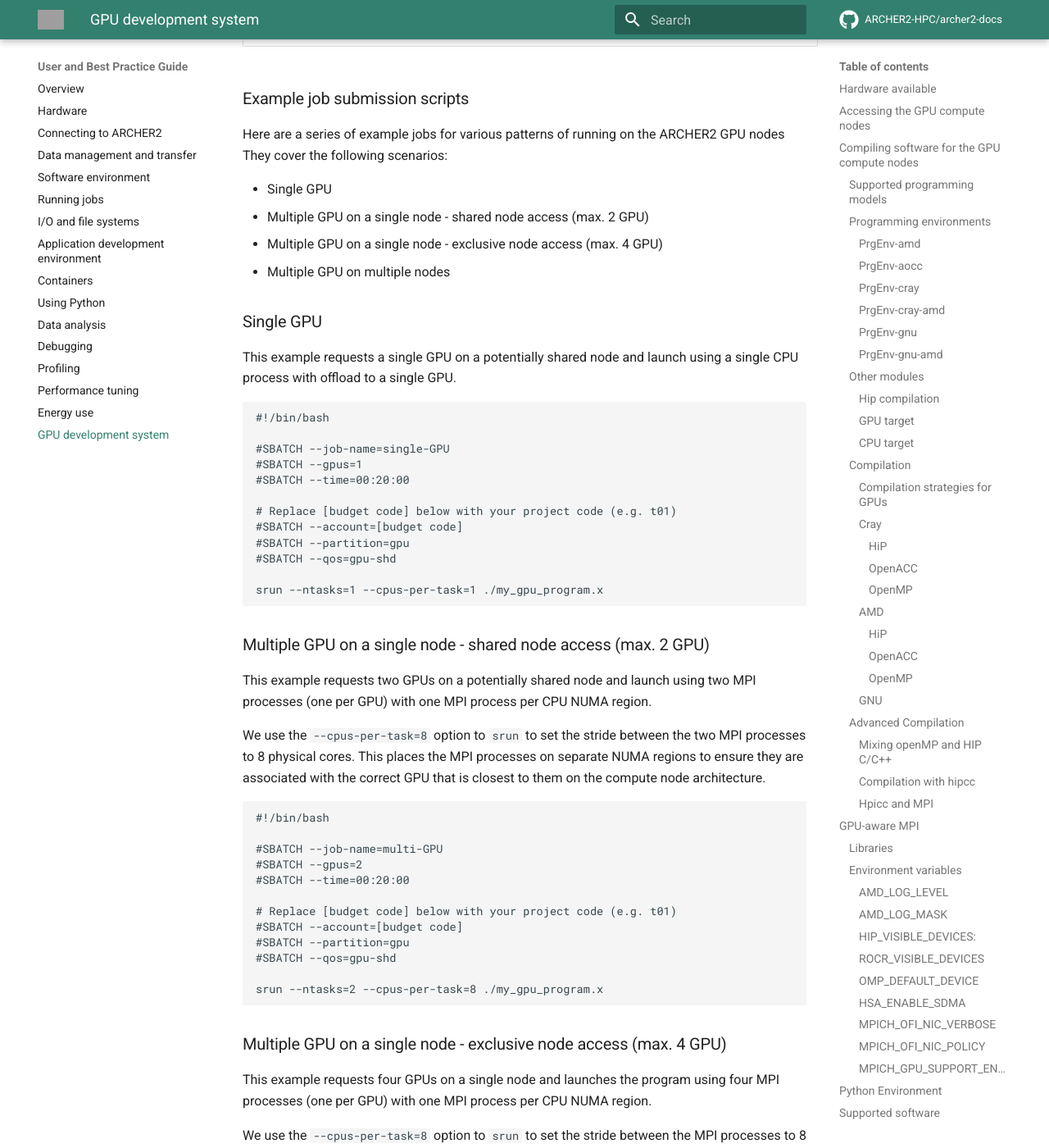
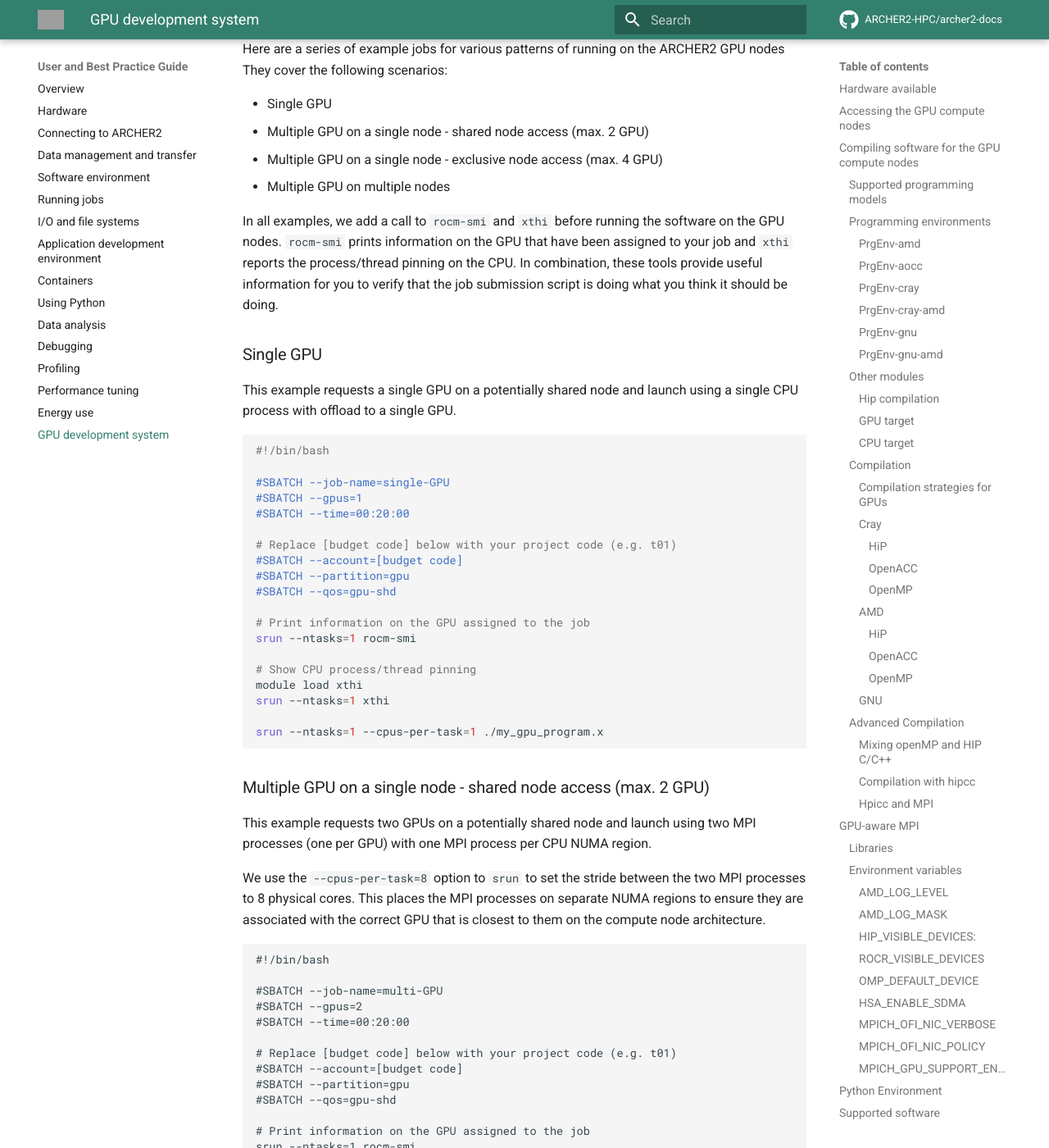
Before and after one commit to ARCHER2-HPC/archer2-docs, an MkDocs documentation site: the page built from docs/user-guide/gpu.md, in a window 1280 px wide and 1400 px high, scrolled down 9251 px. Shown: the whole window at 82% size. Built offline with MkDocs 1.6.1 and Material for MkDocs 9.7.7, drawn with Linux system fonts in a browser that asks for light colours; comment, search, counter and statistics services are not loaded; some of the changed text lies outside the part shown; grey boxes are pictures that could not be loaded.

Commit message:
Updates job scripts to use rocm-smi and xthi

````diff
--- a/docs/user-guide/gpu.md
+++ b/docs/user-guide/gpu.md
@@ -353,7 +350,10 @@
 
 ## Supported software
 
-The ARCHER2 GPU service is intended for code development, testing and experimentation and will not have supported centrally installed versions of codes as is supported for the ARCHER2 compute nodes. However some builds are being made available to users by members of CSE to under a best effort approach to support the community.
+The ARCHER2 GPU development platform is intended for code development, testing and
+experimentation and will not have supported centrally installed versions of modelling and
+simpulation software as for the wider ARCHER2 service. However, some builds are being made
+available to users by members of CSE to under a best effort approach to support the community.
 
 Codes that have modules targetting GPUs are:
 
@@ -370,7 +370,6 @@
 	As there are 4 GPUs per node, each GPU is associated with 1/4 of the
 	resources of the node, i.e., 8 of 32 physical cores and roughly 128 GiB
 	of the total 512 GiB host memory.
-
 
 Allocations of host resources are made pro-rata. For example, if 2 GPUs
 are requested, `sbatch` will allocate 16 cores and around 256 GiB of host
@@ -417,12 +416,18 @@
 - Multiple GPU on a single node - exclusive node access (max. 4 GPU)
 - Multiple GPU on multiple nodes
 
+In all examples, we add a call to `rocm-smi` and `xthi` before running the software on
+the GPU nodes. `rocm-smi` prints information on the GPU that have been assigned to your
+job and `xthi` reports the process/thread pinning on the CPU. In combination, these tools
+provide useful information for you to verify that the job submission script is doing what
+you think it should be doing.
+
 ### Single GPU
 
 This example requests a single GPU on a potentially shared node and launch using a single CPU
 process with offload to a single GPU.
 
-```
+```slurm
 #!/bin/bash
 
 #SBATCH --job-name=single-GPU
@@ -433,6 +438,13 @@
 #SBATCH --account=[budget code]
 #SBATCH --partition=gpu
 #SBATCH --qos=gpu-shd
+
+# Print information on the GPU assigned to the job
+srun --ntasks=1 rocm-smi
+
+# Show CPU process/thread pinning
+module load xthi
+srun --ntasks=1 xthi
 
 srun --ntasks=1 --cpus-per-task=1 ./my_gpu_program.x
 ```
@@ -458,6 +470,13 @@
 #SBATCH --account=[budget code]
 #SBATCH --partition=gpu
 #SBATCH --qos=gpu-shd
+
+# Print information on the GPU assigned to the job
+srun --ntasks=1 rocm-smi
+
+# Show CPU process/thread pinning
+module load xthi
+srun --ntasks=2 --cpus-per-task=8 xthi
 
 srun --ntasks=2 --cpus-per-task=8 ./my_gpu_program.x
 ```
@@ -485,6 +504,13 @@
 #SBATCH --account=[budget code]
 #SBATCH --partition=gpu
 #SBATCH --qos=gpu-exc
+
+# Print information on the GPU assigned to the job
+srun --ntasks=1 rocm-smi
+
+# Show CPU process/thread pinning
+module load xthi
+srun --ntasks=4 --cpus-per-task=8 xthi
 
 srun --ntasks=4 --cpus-per-task=8 ./my_gpu_program.x
 ```
@@ -516,6 +542,18 @@
 #SBATCH --account=[budget code]
 #SBATCH --partition=gpu
 #SBATCH --qos=gpu-exc
+
+# Check assigned GPU
+nodelist=$(scontrol show hostname $SLURM_JOB_NODELIST)
+for nodeid in $nodelist
+do
+   echo $nodeid
+   srun --ntasks=1 --nodelist=$nodeid rocm-smi
+done
+
+# Show CPU process/thread pinning
+module load xthi
+srun --ntasks=8 --cpus-per-task=8 xthi
 
 srun --ntasks=8 --cpus-per-task=8 ./my_gpu_program.x
 ```
````
Also changed, not shown: other parts of docs/user-guide/gpu.md (+3 -6 lines).
